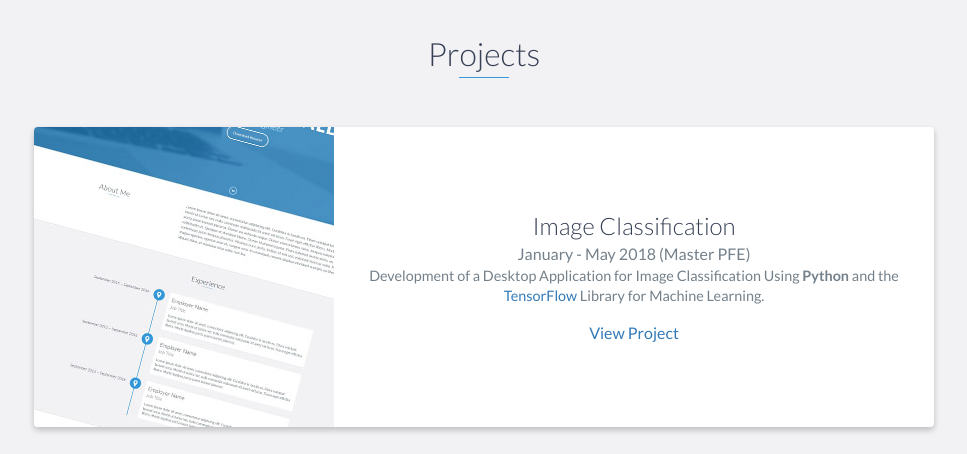
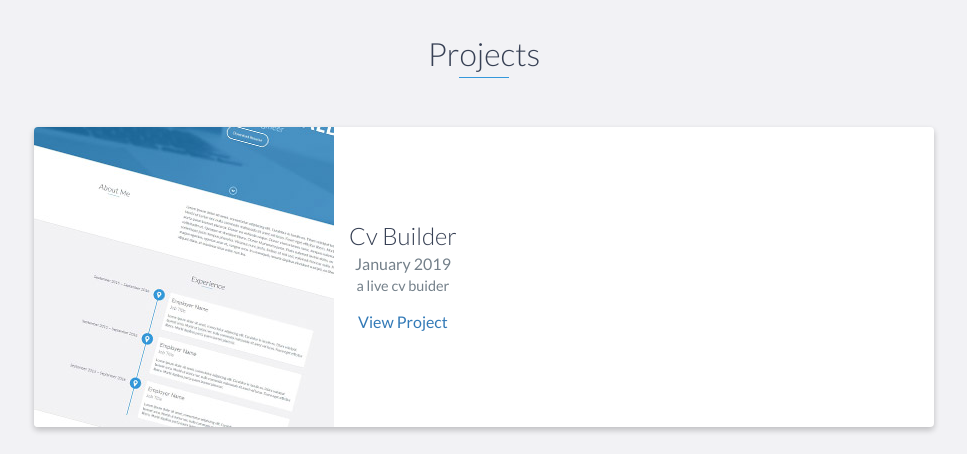
Before and after one commit to SakhriHoussem/SakhriHoussem.github.io, a website: page index.html in a window 1280 px wide. Shown: the part 1860-2314 px from the top of the page, without its empty margins (156-1123 px from the left). Drawn offline with nearby package versions, Linux system fonts and the light colour scheme.

Commit message:
Update index.html

```diff
--- a/index.html
+++ b/index.html
@@ -127,6 +127,24 @@
     <div id="projects" class="background-alt">
         <h2 class="heading">Projects</h2>
         <div class="container">
+
+		<div class="row">
+		<div class="project shadow-large">
+		    <div class="project-image">
+			<img src="images/project.jpg" />
+		    </div>
+		    <!-- End .project-image -->
+		    <div class="project-info">
+			<h3>Cv Builder</h3>
+			<span class="project-date">January 2019</span>
+			<p>
+				a live cv buider
+				</p>
+			    <a href="https://sakhrihoussem.github.io/Resume-Builder" target="_blank">View Project</a>
+		    </div>
+		    <!-- End .project-info -->
+		</div>
+		<!-- End .project -->
 
             <div class="row">
                 <div class="project shadow-large">
```
